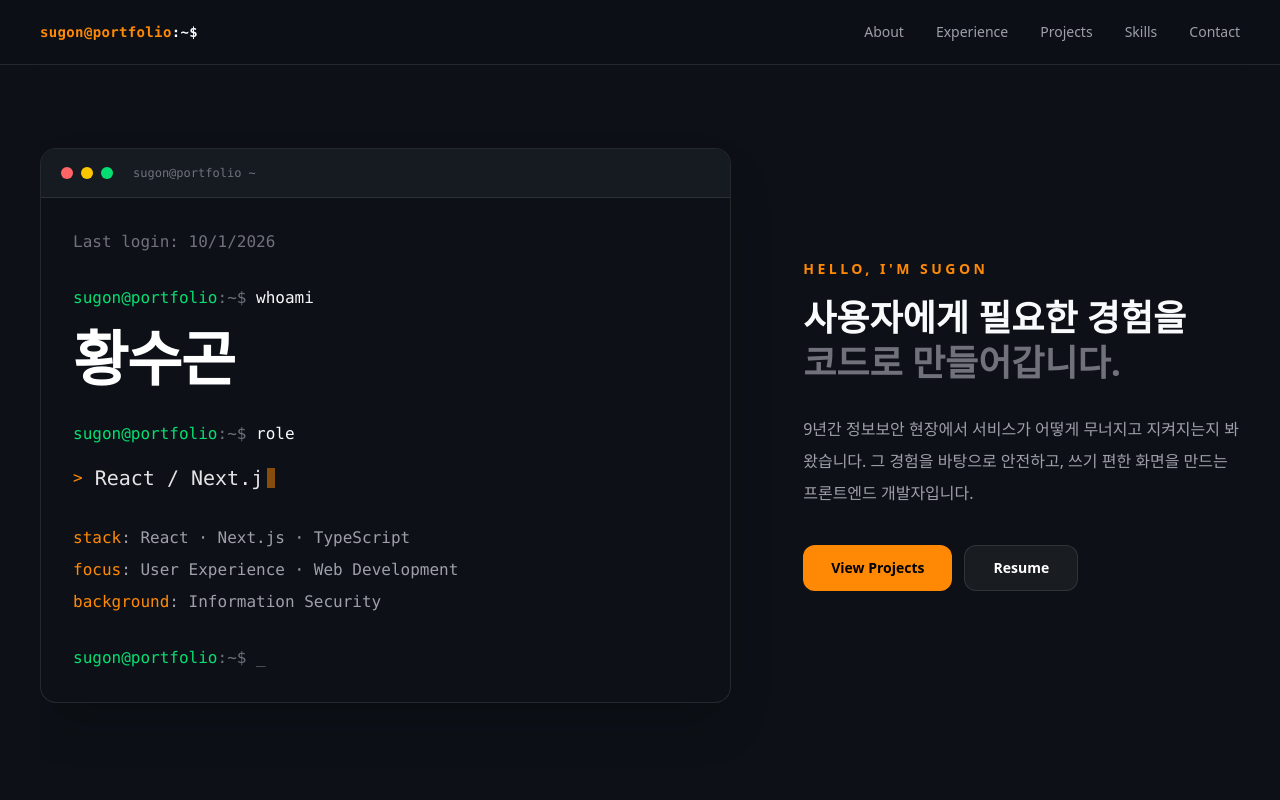
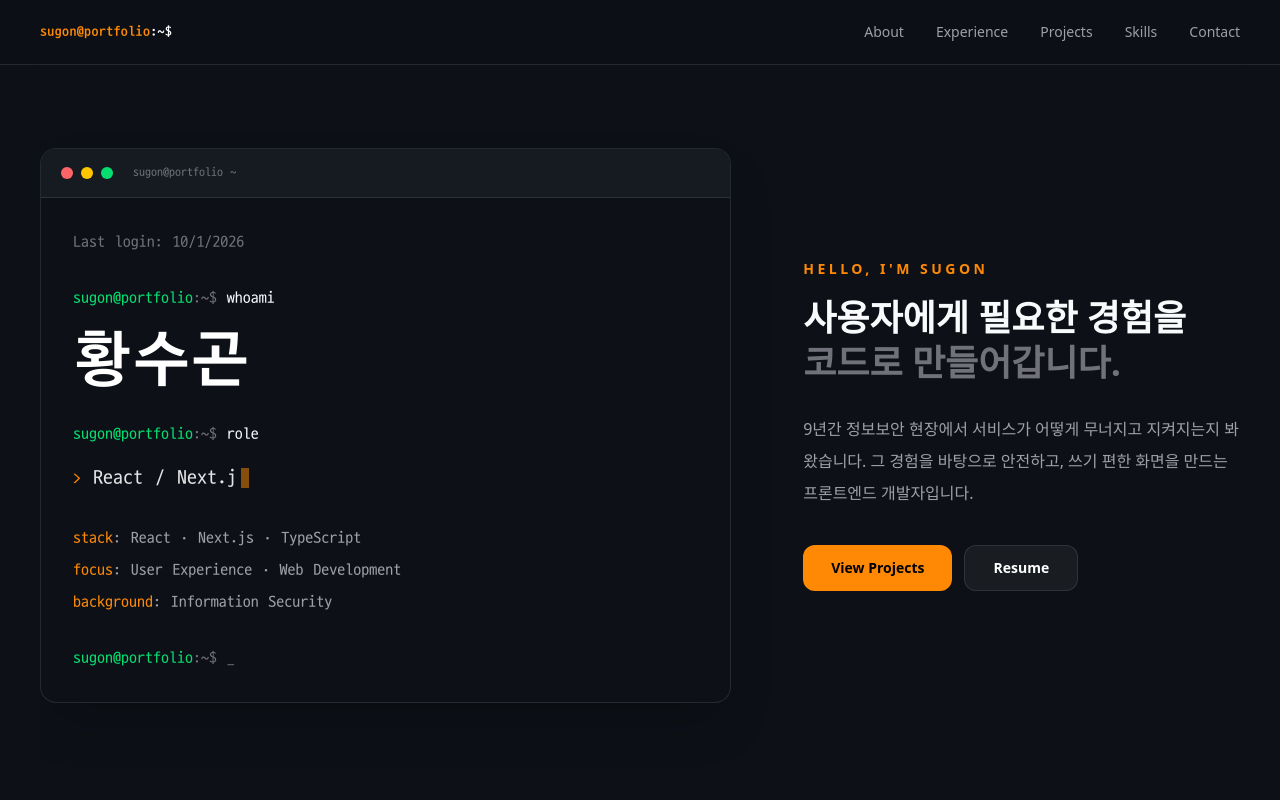
Before and after one commit to sugonhwang/portfolio, a Next.js app: page / in a window 1280 px wide. Shown: the top 800 px of the page. Built offline with nearby package versions, Linux system fonts and the light colour scheme; a web font is replaced by a local one.

Commit message:
style: 터미널 영역 글꼴을 D2Coding으로 지정 (한글 고정폭, 직접 호스팅)

```diff
--- a/app/globals.css
+++ b/app/globals.css
@@ -1,4 +1,23 @@
 @import "tailwindcss";
+
+/* 터미널 영역 고정폭 글꼴: 한글까지 고정폭인 D2Coding(OFL)을 직접 호스팅해 OS마다 다르게 보이지 않게 함 */
+@font-face {
+  font-family: "D2Coding";
+  src: url("/fonts/D2Coding.woff2") format("woff2");
+  font-weight: 400;
+  font-display: swap;
+}
+
+@font-face {
+  font-family: "D2Coding";
+  src: url("/fonts/D2Coding-Bold.woff2") format("woff2");
+  font-weight: 700;
+  font-display: swap;
+}
+
+@theme {
+  --font-mono: "D2Coding", ui-monospace, SFMono-Regular, Menlo, Consolas, monospace;
+}
 
 html {
   scroll-behavior: smooth;
```
Also changed, not shown: public/fonts/D2Coding-Bold.woff2 (added), public/fonts/D2Coding.woff2 (added).
